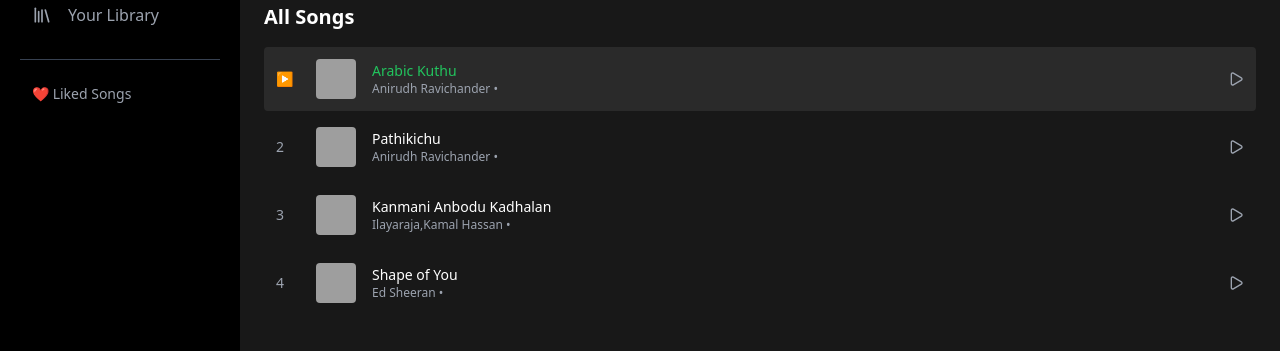
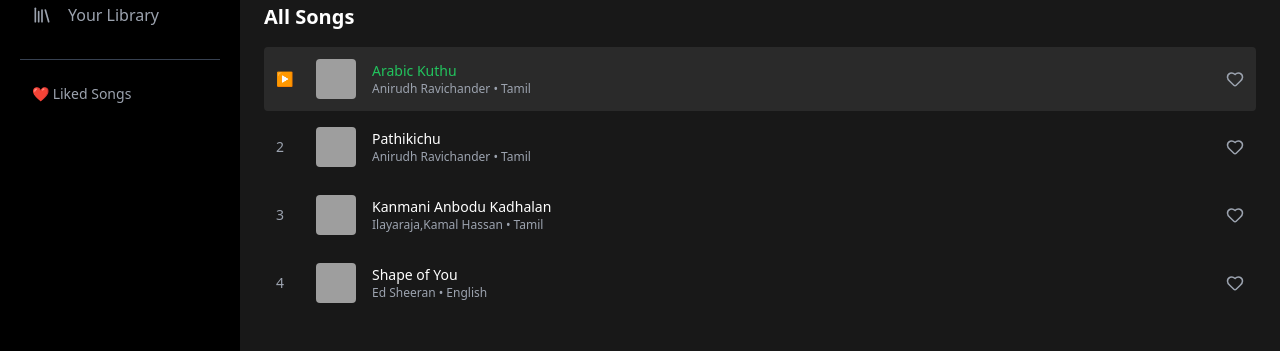
Before and after one commit to Vikash2005-coder/spotify-web-player-clone, a React (Vite) app in the folder client/: page / in a window 1280 px wide. Shown: the part 177-528 px from the top of the page. Built offline with nearby package versions, Linux system fonts and the light colour scheme; grey boxes are pictures that could not be loaded.

Commit message:
Add liked songs with persistence using local storage

```diff
--- a/client/src/components/SongRow.jsx
+++ b/client/src/components/SongRow.jsx
@@ -1,18 +1,26 @@
-import { Play } from "lucide-react";
+import { Play, Heart } from "lucide-react";
 import { usePlayer } from "../context/PlayerContext";
 
-function SongRow({song, index}){
+function SongRow({ song, index }) {
   const {
     currentIndex,
     setCurrentIndex,
     setIsPlaying,
+    likedSongs,
+    toggleLike,
   } = usePlayer();
 
-    const isActive=currentIndex===index;
+  const isActive = currentIndex === index;
+  const isLiked = likedSongs.includes(song.id);
 
   const handlePlay = () => {
     setCurrentIndex(index);
     setIsPlaying(true);
+  };
+
+  const handleLike = (e) => {
+    e.stopPropagation(); // prevent play
+    toggleLike(song.id);
   };
 
   return (
@@ -21,9 +29,9 @@ function SongRow({song, index}){
       className={`flex items-center gap-4 p-3 rounded cursor-pointer
         ${isActive ? "bg-[#2a2a2a]" : "hover:bg-[#1f1f1f]"}`}
     >
-            {/* Index / Play */ }
+      {/* Index / Play */}
       <div className="w-6 text-gray-400 text-sm">
-                {isActive ? "▶" : index+1 }
+        {isActive ? "▶" : index + 1}
       </div>
 
       {/* Image */}
@@ -33,20 +41,25 @@ function SongRow({song, index}){
         className="w-10 h-10 rounded"
       />
 
-            {/*Title & Artist */}
+      {/* Title & Artist */}
       <div className="flex-1">
         <p className={`text-sm ${isActive ? "text-green-500" : "text-white"}`}>
           {song.title}
         </p>
         <p className="text-xs text-gray-400">
-                    {song.artist} • {song.langage}
+          {song.artist} • {song.language}
         </p>
       </div>
 
-            {/* Play Icon */}
-            <Play size={16} className="text-gray-400"/>
+      {/* Like Button */}
+      <button onClick={handleLike}>
+        <Heart
+          size={18}
+          className={isLiked ? "text-green-500 fill-green-500" : "text-gray-400"}
+        />
+      </button>
     </div>
-    )
+  );
 }
 
 export default SongRow;
--- a/client/src/context/PlayerContext.jsx
+++ b/client/src/context/PlayerContext.jsx
@@ -19,6 +19,26 @@ export function PlayerProvider({children}){
         prev===0?songs.length-1:prev-1);
         setIsPlaying(true);
     }
+    const getLikedSongs = () =>{
+        const stored = localStorage.getItem("likedSongs");
+        return stored ? JSON.parse(stored): [];
+    }
+    const [likedSongs, setLikedSongs]=useState(getLikedSongs);
+    const toggleLike = (songId) => {
+        setLikedSongs((prev) => {
+            let updated;
+
+            if (prev.includes(songId)) {
+            updated = prev.filter((id) => id !== songId);
+            } else {
+            updated = [...prev, songId];
+            }
+
+            localStorage.setItem("likedSongs", JSON.stringify(updated));
+            return updated;
+        });
+    };
+
     return (
         <PlayerContext.Provider
             value={{
@@ -32,6 +52,8 @@ export function PlayerProvider({children}){
                 setIsPlaying,
                 nextSong,
                 prevSong,
+                likedSongs,
+                toggleLike,
             }}
         >
             {children}
--- a/client/src/pages/Liked.jsx
+++ b/client/src/pages/Liked.jsx
@@ -1,4 +1,37 @@
-function Liked(){
-    return <h1 className="text-2xl font-bold">Liked Songs</h1>
+import { songs } from "../data/songs";
+import SongRow from "../components/SongRow";
+import { usePlayer } from "../context/PlayerContext";
+
+function Liked() {
+  const { likedSongs } = usePlayer();
+
+  const likedSongList = songs.filter((song) =>
+    likedSongs.includes(song.id)
+  );
+
+  if (likedSongList.length === 0) {
+    return (
+      <p className="text-gray-400 text-lg">
+        No liked songs yet ❤️
+      </p>
+    );
+  }
+
+  return (
+    <div className="space-y-6">
+      <h1 className="text-2xl font-bold">Liked Songs</h1>
+
+      <div className="space-y-1">
+        {likedSongList.map((song, index) => (
+          <SongRow
+            key={song.id}
+            song={song}
+            index={songs.indexOf(song)}
+          />
+        ))}
+      </div>
+    </div>
+  );
 }
+
 export default Liked;
```
Also changed, not shown: client/src/context/LikedSongsContext.jsx (added). Lines whose indentation alone changed are shown as unchanged.
